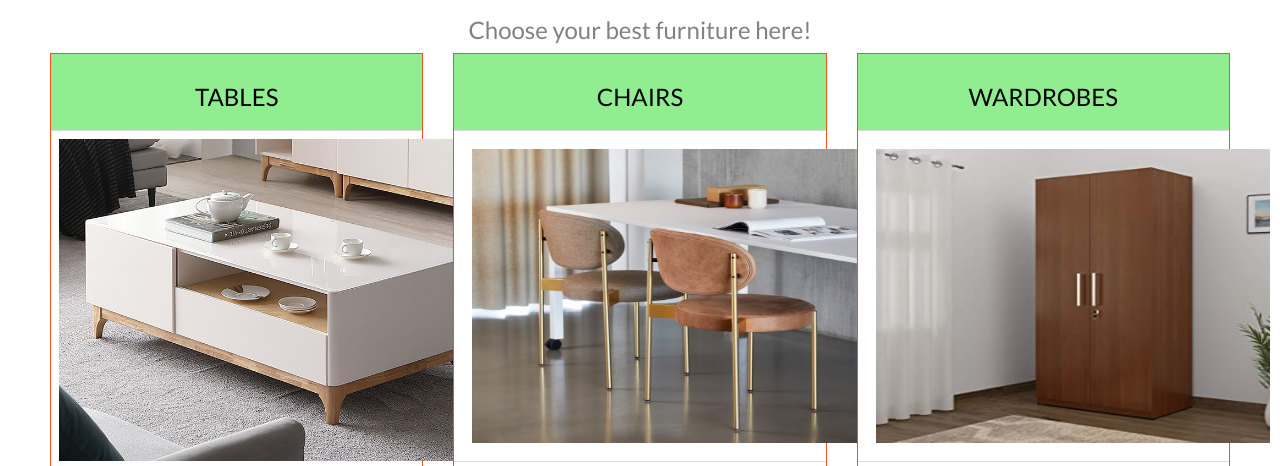
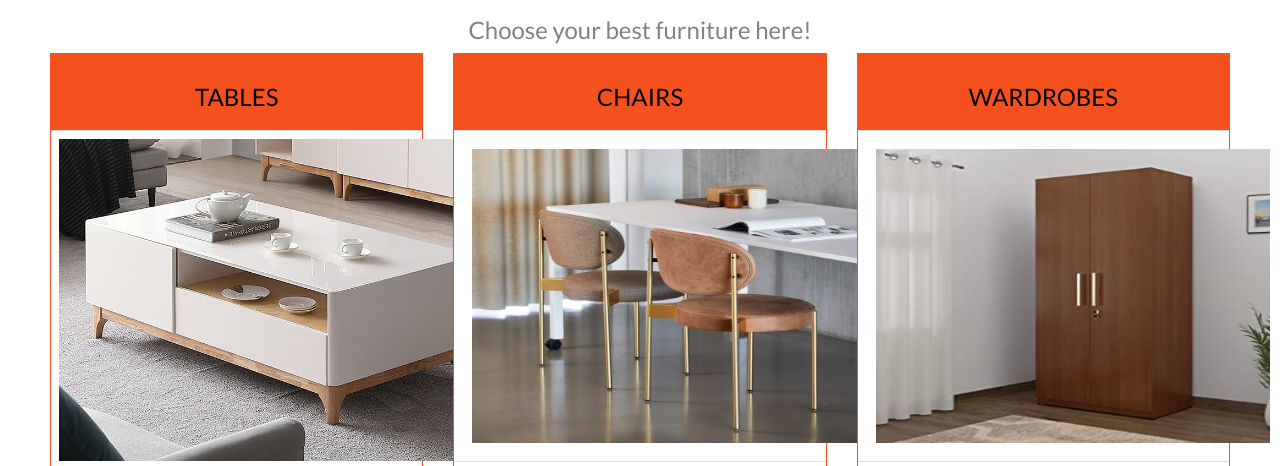
Before and after one commit to asmijafar20/Home_Decor, a plain HTML site: page furniture.html in a window 1280 px wide. Shown: the part 123-589 px from the top of the page. Drawn offline with nearby package versions, Linux system fonts and the light colour scheme.

Commit message:
Update style.css

```diff
--- a/style.css
+++ b/style.css
@@ -95,7 +95,7 @@
   }
   .panel-heading {
     color: black !important;
-    background-color: lightgreen !important;
+    background-color: #f4511e !important;
     padding: 10px;
     border-bottom: 1px solid transparent;
     border-top-left-radius: 0px;
```
